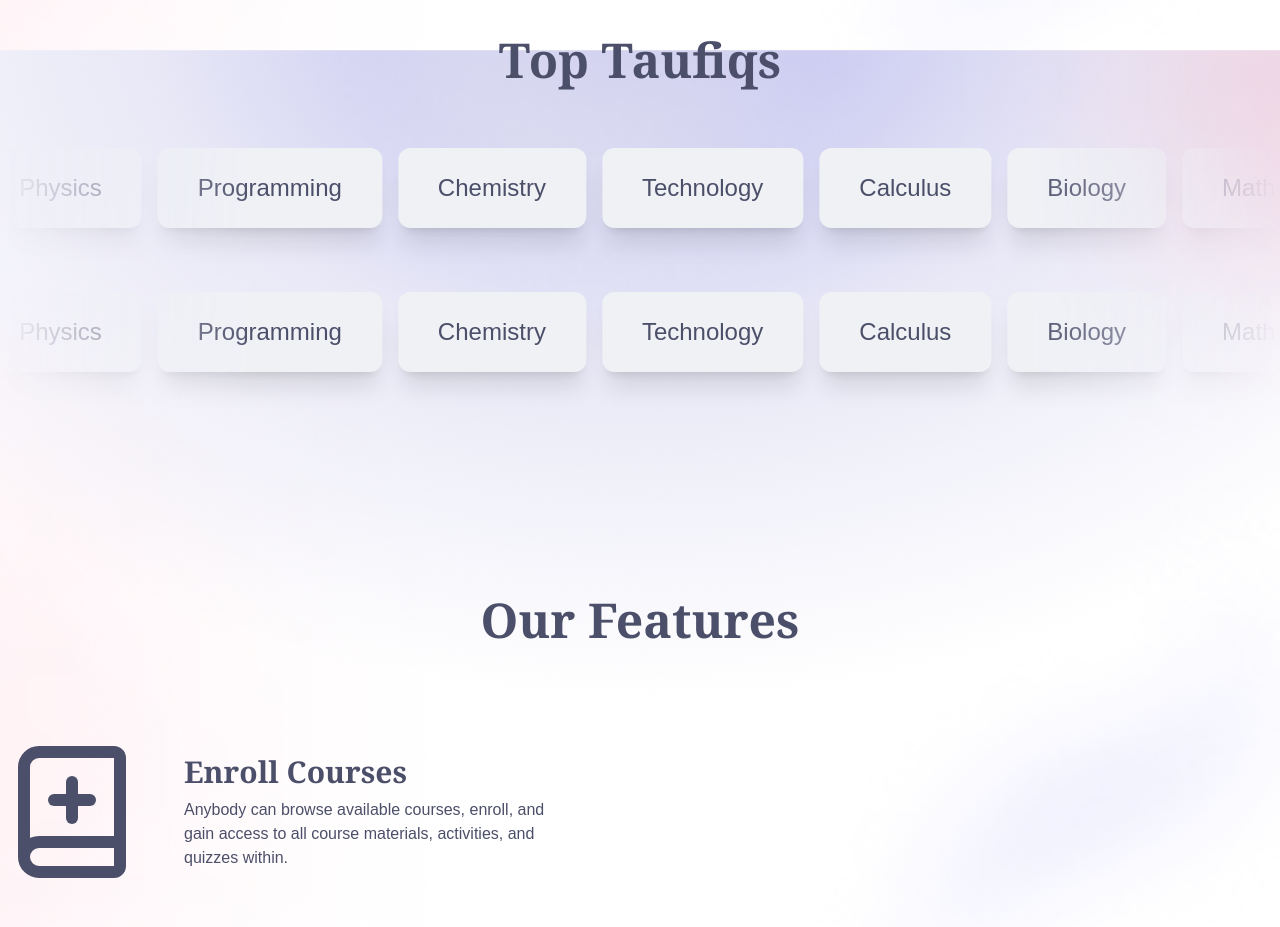
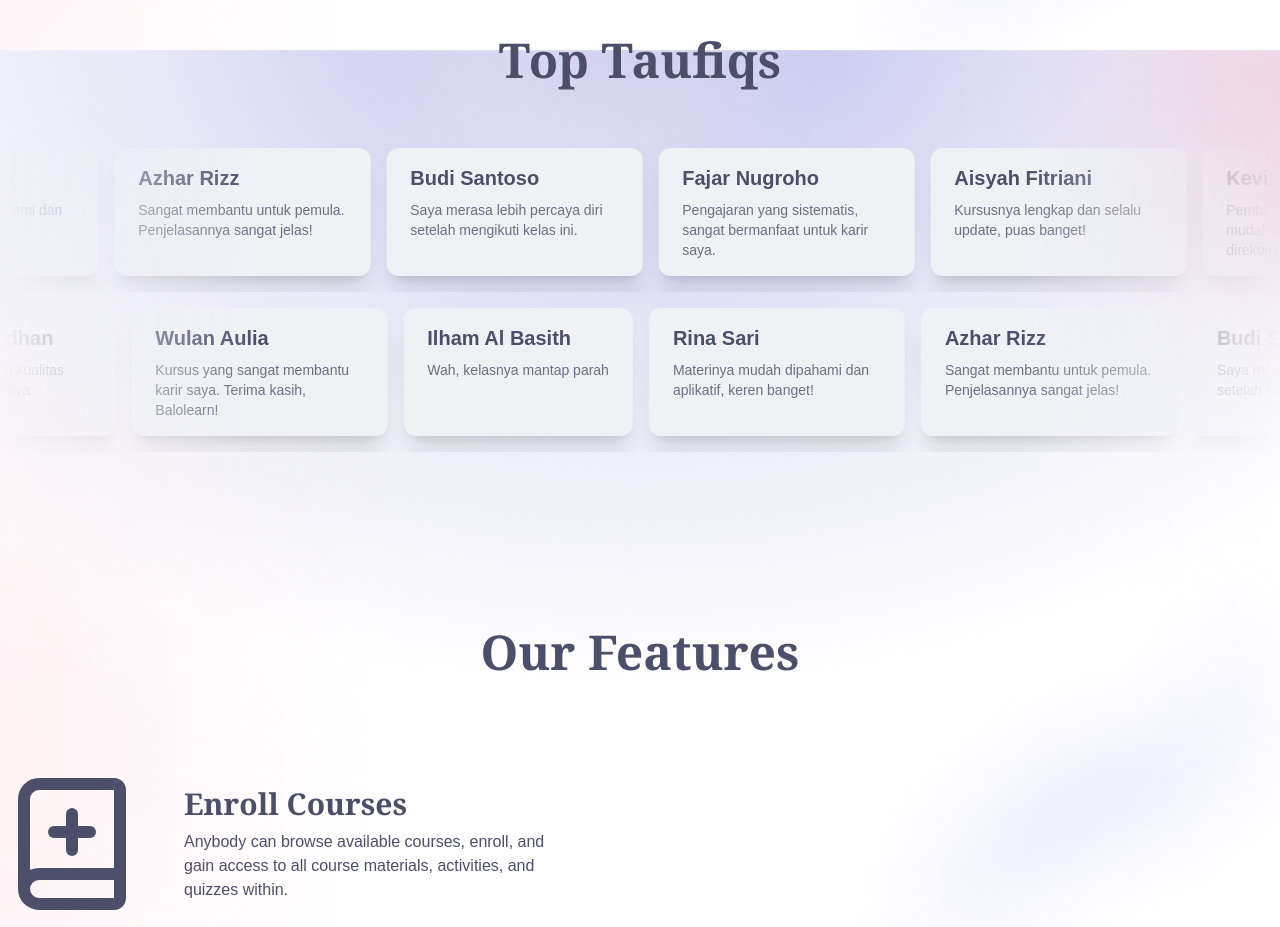
Before and after one commit to CDL48/balolearn, a Next.js app: page / in a window 1280 px wide. Shown: the part 860-1787 px from the top of the page. Built offline with nearby package versions, Linux system fonts and the light colour scheme.

Commit message:
feat: feet

```diff
--- a/src/app/globals.css
+++ b/src/app/globals.css
@@ -11,15 +11,15 @@ body {
         --background: 220 23.076923191547394% 94.90196108818054%;
         --foreground: 234 16.022099554538727% 35.49019694328308%;
         --muted: 223 15.909090638160706% 82.74509906768799%;
-        --muted-foreground: 231 11% 47%;
+        --muted-foreground: 233, 10%, 47%;
         --popover: 220 23.076923191547394% 94.90196108818054%;
         --popover-foreground: 234 16.022099554538727% 35.49019694328308%;
         --card: 220 23.076923191547394% 94.90196108818054%;
         --card-foreground: 234 16.022099554538727% 35.49019694328308%;
         --border: 225 13.55932205915451% 76.86274647712708%;
         --input: 225 13.55932205915451% 76.86274647712708%;
-        --primary: 220 91.4893627166748% 53.921568393707275%;
-        --primary-foreground: 220 23.076923191547394% 94.90196108818054%;
+        --primary: 217 92% 76%;
+        --primary-foreground: 240 21% 15%;
         --secondary: 223 15.909090638160706% 82.74509906768799%;
         --secondary-foreground: 234 16.022099554538727% 35.49019694328308%;
         --accent: 223 15.909090638160706% 90%;
@@ -62,6 +62,7 @@ body {
     * {
         @apply border-border;
     }
+
     body {
         @apply bg-background text-foreground;
     }
--- a/src/components/navbar/Nav.tsx
+++ b/src/components/navbar/Nav.tsx
@@ -14,7 +14,7 @@ export default function Nav() {
             </div>
             <div className="hidden md:block">
                 <Button variant="link" className="text-xl text-foreground">
-                    <Link href="/Home">Home</Link>
+                    <Link href="/">Home</Link>
                 </Button>
                 <Button variant="link" className="text-xl text-foreground">
                     <Link href="/courses">Courses</Link>
--- a/src/components/navbar/ProfilePopover.tsx
+++ b/src/components/navbar/ProfilePopover.tsx
@@ -47,7 +47,7 @@ export default function ProfilePopover() {
                         className="justify-start text-base [&_svg]:size-6"
                         asChild
                     >
-                        <Link href="">
+                        <Link href="/profile">
                             <UserRoundPen className="mr-3" />
                             Profile
                         </Link>
--- a/src/components/scroller/Scroller.tsx
+++ b/src/components/scroller/Scroller.tsx
@@ -3,21 +3,110 @@
 import "./scrollerStyle.css";
 import { useEffect, useRef } from "react";
 
-const items = [
-    "Biology",
-    "Mathematics",
-    "Physics",
-    "Programming",
-    "Chemistry",
-    "Technology",
-    "Calculus",
+export const items = [
+    {
+        reviewer: "Ilham Al Basith",
+        comment: "Wah, kelasnya mantap parah",
+    },
+    {
+        reviewer: "Rina Sari",
+        comment: "Materinya mudah dipahami dan aplikatif, keren banget!",
+    },
+    {
+        reviewer: "Azhar Rizz",
+        comment: "Sangat membantu untuk pemula. Penjelasannya sangat jelas!",
+    },
+    {
+        reviewer: "Budi Santoso",
+        comment: "Saya merasa lebih percaya diri setelah mengikuti kelas ini.",
+    },
+    {
+        reviewer: "Fajar Nugroho",
+        comment:
+            "Pengajaran yang sistematis, sangat bermanfaat untuk karir saya.",
+    },
+    {
+        reviewer: "Aisyah Fitriani",
+        comment: "Kursusnya lengkap dan selalu update, puas banget!",
+    },
+    {
+        reviewer: "Kevin Wijaya",
+        comment:
+            "Pembelajaran interaktif dan mudah diikuti. Sangat direkomendasikan!",
+    },
+    {
+        reviewer: "Dina Maharani",
+        comment: "Berguna banget untuk meningkatkan skill di bidang teknologi.",
+    },
+    {
+        reviewer: "Hendra Gunawan",
+        comment:
+            "Jelas dan terstruktur, pengajaran di Balolearn sangat berkualitas.",
+    },
+    {
+        reviewer: "Lina Putri",
+        comment: "Sangat bermanfaat, saya bisa belajar sambil bekerja.",
+    },
+    {
+        reviewer: "Rudi Hartono",
+        comment:
+            "Saya sangat terkesan dengan metode pengajaran yang digunakan.",
+    },
+    {
+        reviewer: "Vira Mutiara",
+        comment:
+            "Kursus ini memberikan wawasan baru yang sangat berguna dalam pekerjaan saya.",
+    },
+    {
+        reviewer: "Farhan Prabowo",
+        comment: "Konten yang disampaikan mudah dipahami, cocok untuk pemula.",
+    },
+    {
+        reviewer: "Siti Zulaikha",
+        comment: "Pelatihan yang sangat menyenangkan dan tidak membosankan.",
+    },
+    {
+        reviewer: "Ahmad Rizki",
+        comment: "Kursus dengan materi yang lengkap dan mudah diakses.",
+    },
+    {
+        reviewer: "Nina Kurniawati",
+        comment:
+            "Pengajar yang kompeten dan sangat mengerti materi yang diajarkan.",
+    },
+    {
+        reviewer: "Eko Susanto",
+        comment:
+            "Saya jadi lebih ahli dalam bidang ini setelah mengikuti kursus di Balolearn.",
+    },
+    {
+        reviewer: "Tika Lestari",
+        comment: "Materinya sangat relevan dengan kebutuhan industri saat ini.",
+    },
+    {
+        reviewer: "Gilang Ramadhan",
+        comment: "Sangat puas dengan kualitas materi dan pengajarnya.",
+    },
+    {
+        reviewer: "Wulan Aulia",
+        comment:
+            "Kursus yang sangat membantu karir saya. Terima kasih, Balolearn!",
+    },
 ];
-
-export default function Scroller() {
+export default function Scroller({
+    direction,
+}: {
+    direction: "forwards" | "reverse";
+}) {
     const scroller = useRef<HTMLDivElement>(null);
     const innerScroller = useRef<HTMLUListElement>(null);
 
     useEffect(() => {
+        if (scroller.current) {
+            console.log(direction);
+            scroller.current.setAttribute("data-direction", direction);
+        }
+
         if (innerScroller.current) {
             const scrollerContent = Array.from(innerScroller.current.children);
 
@@ -28,16 +117,25 @@ export default function Scroller() {
                 }
             });
         }
-    }, []);
+    }, [direction]);
 
     return (
-        <div ref={scroller} className="scroller pb-8">
+        <div ref={scroller} className="scroller">
             <ul
                 ref={innerScroller}
-                className="inner-scroller *:rounded-xl *:bg-background *:px-10 *:py-6 *:text-2xl *:shadow-xl"
+                className="inner-scroller *:rounded-xl *:bg-background *:px-6 *:py-4 *:shadow-xl"
             >
                 {items.map((item) => (
-                    <li key={item}>{item}</li>
+                    <li key={item.reviewer}>
+                        <div className="grid max-w-52 gap-2">
+                            <h3 className="text-xl font-bold">
+                                {item.reviewer}
+                            </h3>
+                            <p className="text-sm text-muted-foreground">
+                                {item.comment}
+                            </p>
+                        </div>
+                    </li>
                 ))}
             </ul>
         </div>
--- a/src/components/scroller/scrollerStyle.css
+++ b/src/components/scroller/scrollerStyle.css
@@ -10,6 +10,14 @@
             transparent);
 }
 
+.scroller[data-direction="reverse"] {
+  --_animation-direction: reverse;
+}
+
+.scroller[data-direction="forwards"] {
+  --_animation-direction: forwards;
+}
+
 .inner-scroller {
     padding-block: 1rem;
     display: flex;
@@ -17,7 +25,7 @@
     gap: 1rem;
     width: max-content;
     flex-wrap: nowrap;
-    animation: scroll 20s forwards linear infinite;
+    animation: scroll 80s var(--_animation-direction, forwards) linear infinite;
 }
 
 @keyframes scroll {
```
